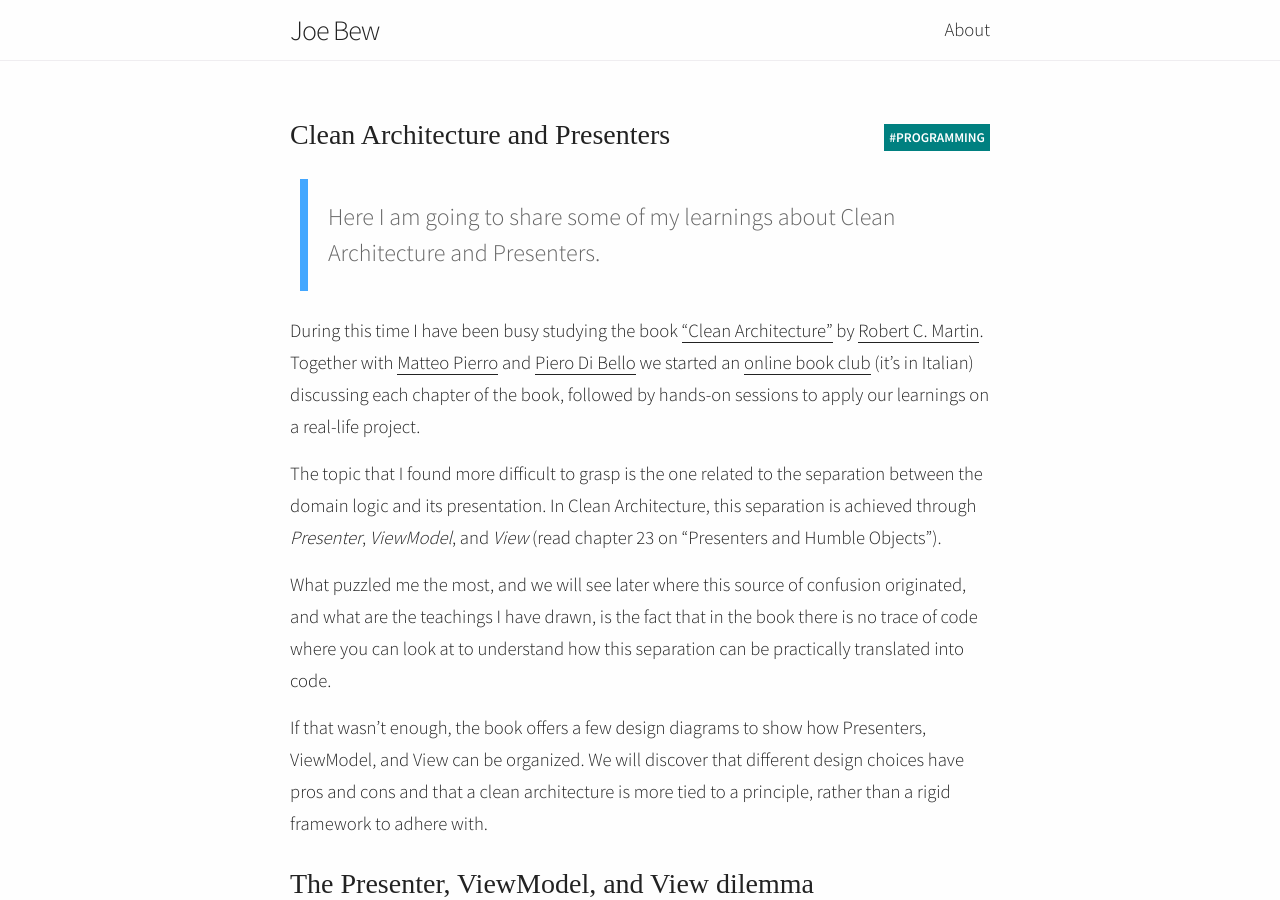
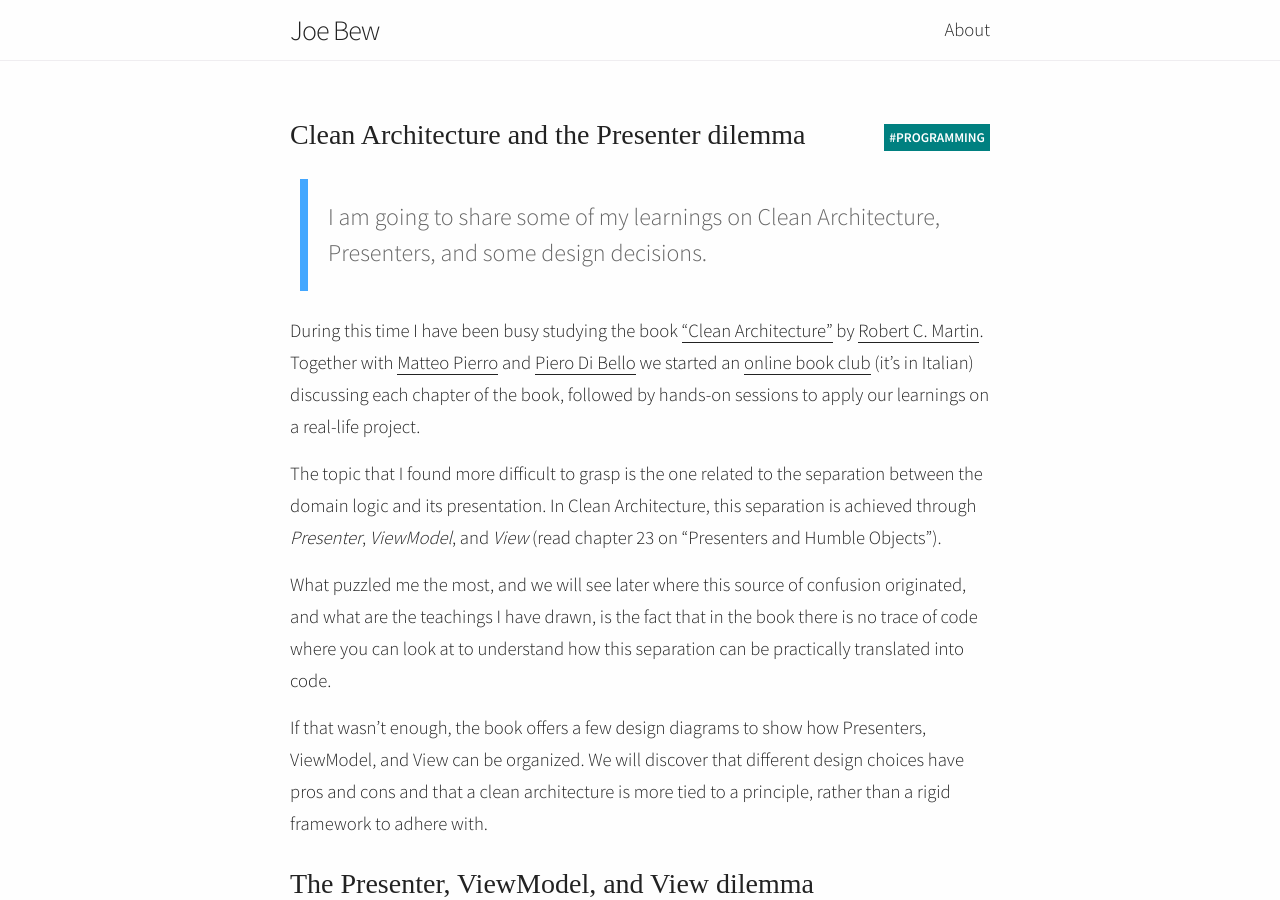
Before and after one commit to joebew42/joebew42.github.io, a Jekyll site: the page built from _posts/2021-06-05-clean-architecture-presenters-dilemma.markdown, in a window 1280 px wide and 900 px high. Built offline with Jekyll 4.4.1, drawn with Linux system fonts in a browser that asks for light colours; some web fonts are replaced.

Commit message:
Update title

```diff
--- a/_posts/2021-06-05-clean-architecture-presenters-dilemma.markdown
+++ b/_posts/2021-06-05-clean-architecture-presenters-dilemma.markdown
@@ -1,12 +1,12 @@
 ---
 layout: post
-title: "Clean Architecture and Presenters"
+title: "Clean Architecture and the Presenter dilemma"
 date: 2021-06-05 9:00:00 +0100
 tag: programming
-summary: "Here I am going to share some of my learnings about Clean Architecture and Presenters."
+summary: "I am going to share some of my learnings on Clean Architecture, Presenters, and some design decisions."
 ---
 
-> Here I am going to share some of my learnings about Clean Architecture and Presenters.
+> I am going to share some of my learnings on Clean Architecture, Presenters, and some design decisions.
 
 During this time I have been busy studying the book ["Clean Architecture"](https://www.goodreads.com/book/show/18043011-clean-architecture) by [Robert C. Martin](https://twitter.com/unclebobmartin). Together with [Matteo Pierro](https://twitter.com/matteo_pierro) and [Piero Di Bello](https://twitter.com/pierodibello) we started an [online book club](https://www.youtube.com/channel/UCmPAZClDMjkqxjsqPfhqOxg/videos) (it's in Italian) discussing each chapter of the book, followed by hands-on sessions to apply our learnings on a real-life project.
 
```
